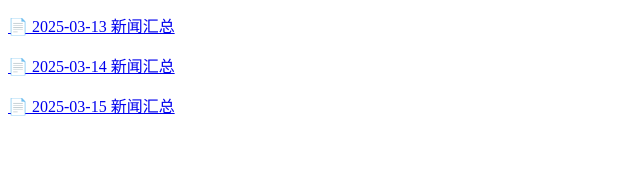
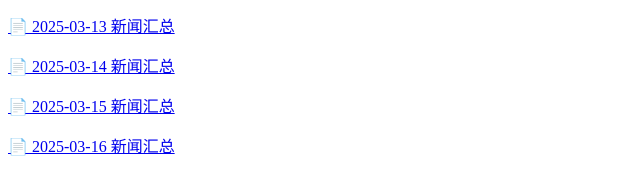
Before and after one commit to tellight3/blog, a plain HTML site: page index.html in a window 1280 px wide. Shown: the part 116-310 px from the top of the page, without its empty margins (0-640 px from the left). Drawn offline with Linux system fonts and the light colour scheme.

Commit message:
📄 添加或更新 index.html

```diff
--- a/index.html
+++ b/index.html
@@ -13,5 +13,7 @@
   <p><a href="news/2025-03-14.txt">📄 2025-03-14 新闻汇总</a></p>
 
   <p><a href="news/2025-03-15.txt">📄 2025-03-15 新闻汇总</a></p>
+
+  <p><a href="news/2025-03-16.txt">📄 2025-03-16 新闻汇总</a></p>
 </body>
 </html>
```
